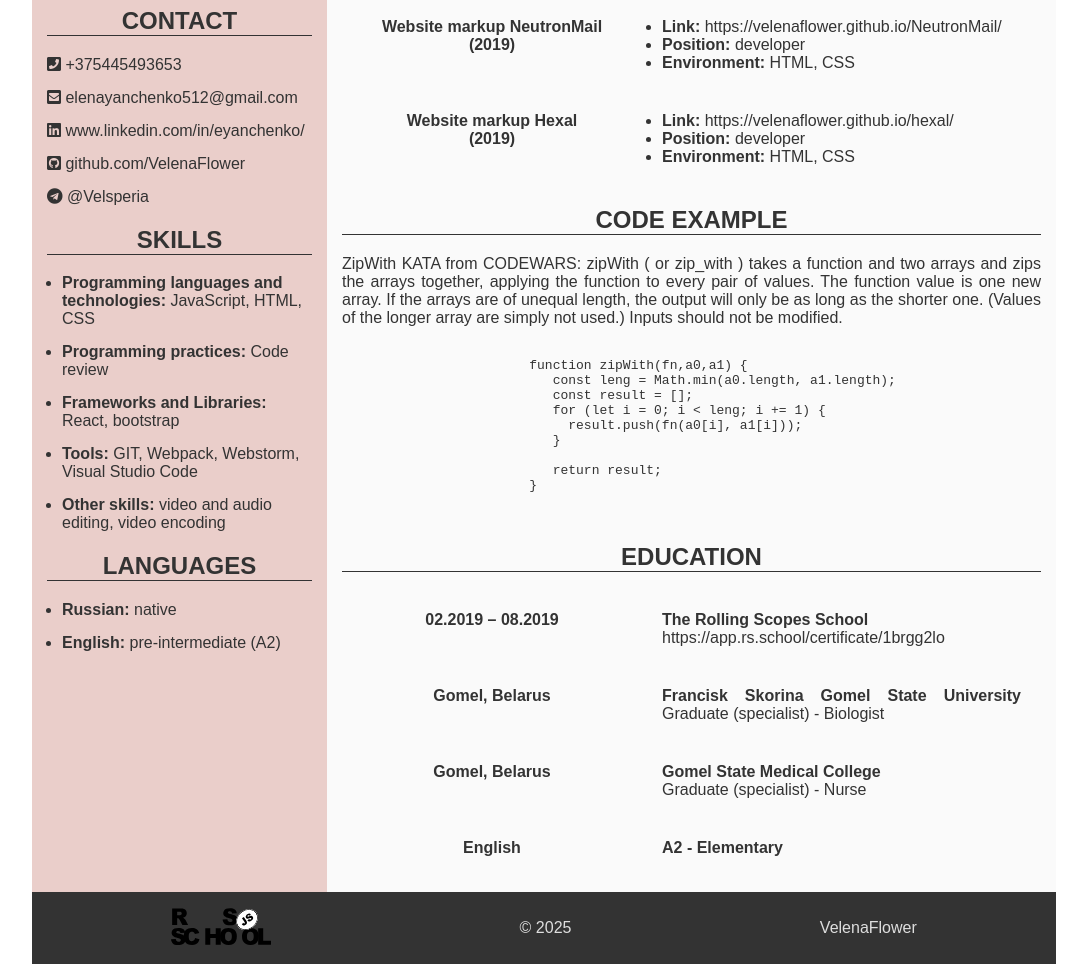
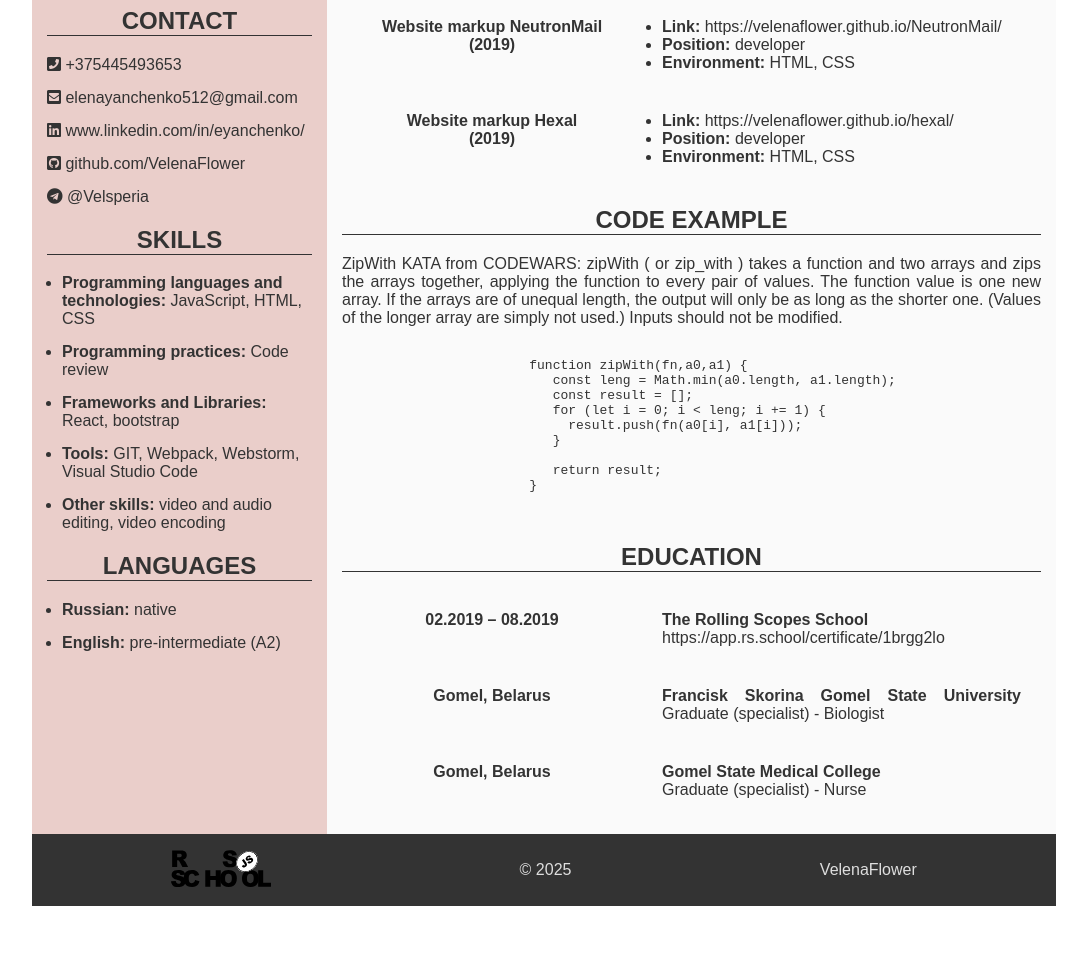
Before and after one commit to VelenaFlower/rsschool-cv, a plain HTML site: page index.html in a window 1280 px wide. Shown: the part 688-1652 px from the top of the page, without its empty margins (96-1183 px from the left). After the commit the page ends 1594 px from the top, so only its background shows below. Drawn offline with Linux system fonts and the light colour scheme.

Commit message:
refactor: update index.html

```diff
--- a/index.html
+++ b/index.html
@@ -141,8 +141,6 @@
                     <div class="flex-item"><b>Francisk Skorina Gomel State University</b> Graduate (specialist) - Biologist</div>
                     <div class="flex-item">Gomel, Belarus</div>
                     <div class="flex-item"><b>Gomel State Medical College</b><br>Graduate (specialist) - Nurse</div>
-                    <div class="flex-item">English</div>
-                    <div class="flex-item"><b>A2 - Elementary</b></div>
                 </div>
             </article>
         </main>
```
